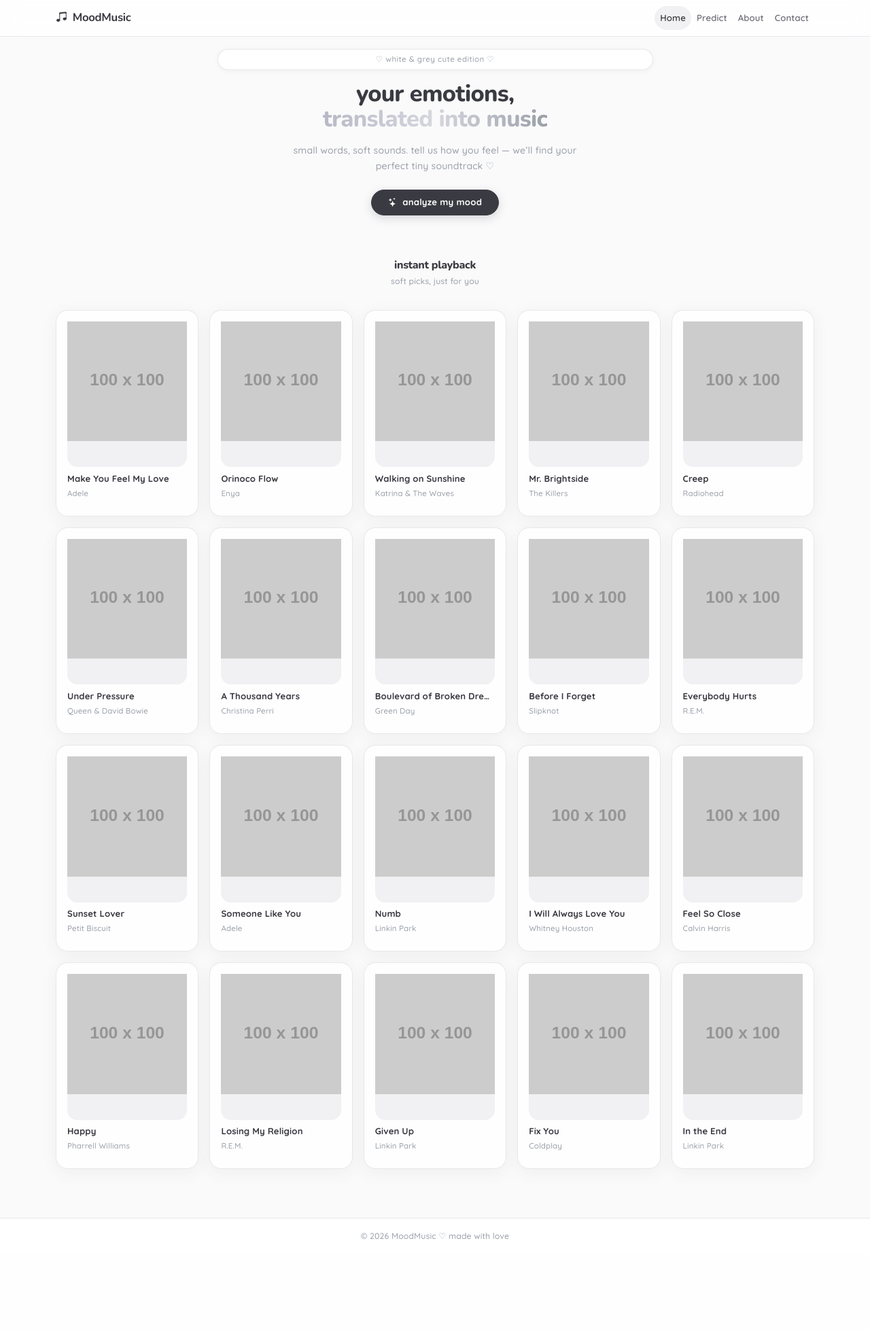
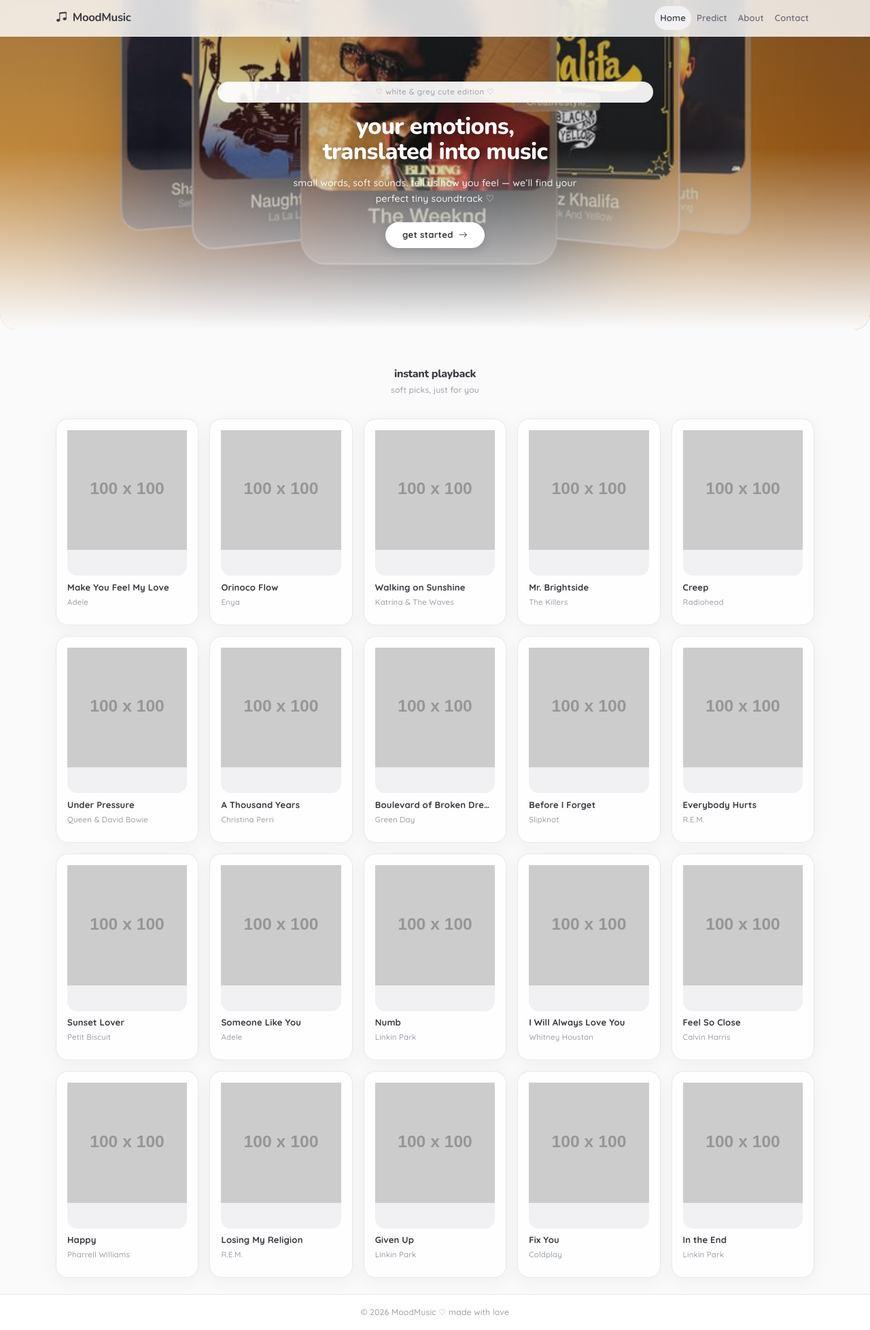
Before and after one commit to naimasultana553-sys/MoodMusic, a Flask app: page / in a window 1280 px wide. Shown: the whole page at 68% size. Before the commit the page ends 1823 px from the top, so only its background shows below. Run offline with Flask 3, Linux system fonts and the light colour scheme; grey boxes labelled with a size stand in for pictures from a placeholder-image service; data that the repository does not hold is empty; some libraries are stand-ins or nearby versions.

Commit message:
feat: add hero image to front page with get started
- add Typography Music.jpeg as static/images/hero.jpeg
- update index.html to image hero with overlay and get started button
- add hero-image-section styles

```diff
--- a/static/css/style.css
+++ b/static/css/style.css
@@ -121,6 +121,9 @@
 .btn-outline-theme{ display:none; }
 .feature-icon-premium,.bg-gradient-1,.bg-gradient-2,.bg-gradient-3{ background:var(--bg-soft) !important; color:var(--text-muted); }
 .hero-section{ min-height:auto; padding-top:18px; }
+.hero-image-section{ min-height:58vh; display:flex; align-items:center; border-radius:0 0 1.5rem 1.5rem; overflow:hidden; }
+.hero-bg-img{ position:absolute; inset:0; width:100%; height:100%; object-fit:cover; }
+.hero-overlay{ position:absolute; inset:0; background:linear-gradient(180deg, rgba(58,58,66,0.38) 0%, rgba(58,58,66,0.22) 45%, rgba(250,250,251,1) 100%); }
 .floating-element{ display:none; }
 .mood-folder-visual{ perspective:600px; }
 .folder-cover{ width:110px; height:110px; border-radius:0.9rem; border:2px solid #fff; box-shadow:0 6px 18px rgba(60,60,70,0.1); bottom:0; position:absolute; transition:transform 0.4s; }
--- a/templates/index.html
+++ b/templates/index.html
@@ -1,17 +1,22 @@
 {% extends 'base.html' %}
 {% block title %}MoodMusic ♡ cute vibes{% endblock %}
 {% block content %}
-<div class="hero-section py-5">
-    <div class="container py-4">
-        <div class="row justify-content-center text-center">
-            <div class="col-lg-7 col-md-9">
-                <div class="cute-badge mb-3">♡ white & grey cute edition ♡</div>
-                <h1 class="hero-title mb-3">your emotions,<br><span class="cute-gradient">translated into music</span></h1>
-                <p class="hero-subtitle mx-auto mb-4">small words, soft sounds. tell us how you feel — we’ll find your perfect tiny soundtrack ♡</p>
-                <a href="{{ url_for('predict_page') }}" class="btn cute-btn btn-sm px-4 py-2"><i class="bi bi-stars me-1"></i> analyze my mood</a>
+<div class="hero-image-section position-relative overflow-hidden">
+    <img src="{{ url_for('static', filename='images/hero.jpeg') }}" alt="Typography Music" class="hero-bg-img">
+    <div class="hero-overlay"></div>
+    <div class="container position-relative py-5" style="z-index:2;">
+        <div class="row justify-content-center text-center py-5">
+            <div class="col-lg-7 col-md-9 py-4">
+                <div class="cute-badge mb-3" style="background:rgba(255,255,255,0.92);">♡ white & grey cute edition ♡</div>
+                <h1 class="hero-title mb-3 text-white" style="text-shadow:0 2px 18px rgba(0,0,0,0.35);">your emotions,<br><span class="text-white">translated into music</span></h1>
+                <p class="hero-subtitle mx-auto mb-4 text-white" style="text-shadow:0 1px 10px rgba(0,0,0,0.3); opacity:0.92;">small words, soft sounds. tell us how you feel — we’ll find your perfect tiny soundtrack ♡</p>
+                <a href="{{ url_for('predict_page') }}" class="btn cute-btn btn-sm px-4 py-2" style="background:#fff; color:#3a3a42 !important; border-color:#fff;">get started <i class="bi bi-arrow-right ms-1"></i></a>
             </div>
         </div>
-        <div id="instant" class="row justify-content-center mt-5 pt-3">
+    </div>
+</div>
+<div class="container py-4">
+    <div id="instant" class="row justify-content-center mt-4 pt-2">
         <div class="col-12 text-center mb-3">
             <h2 class="cute-heading h5 mb-1">instant playback</h2>
             <p class="cute-muted small">soft picks, just for you</p>
@@ -22,5 +27,4 @@
         </div>
     </div>
 </div>
-</div>
 {% endblock %}
```
Also changed, not shown: static/images/hero.jpeg (added). Lines whose indentation alone changed are shown as unchanged.
